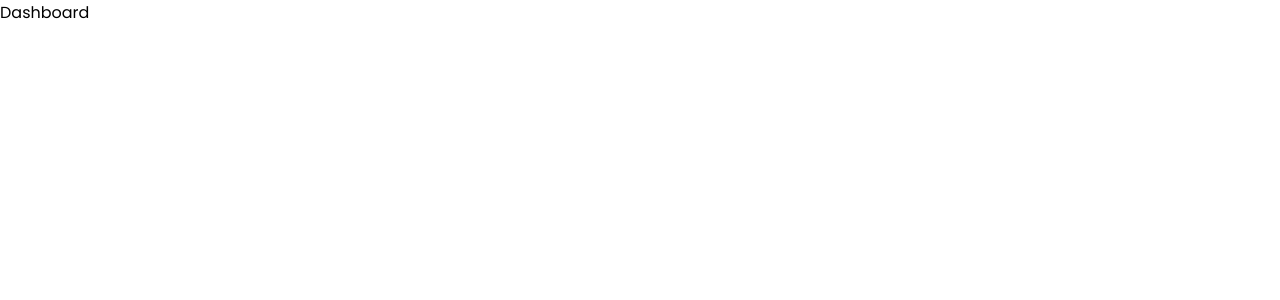
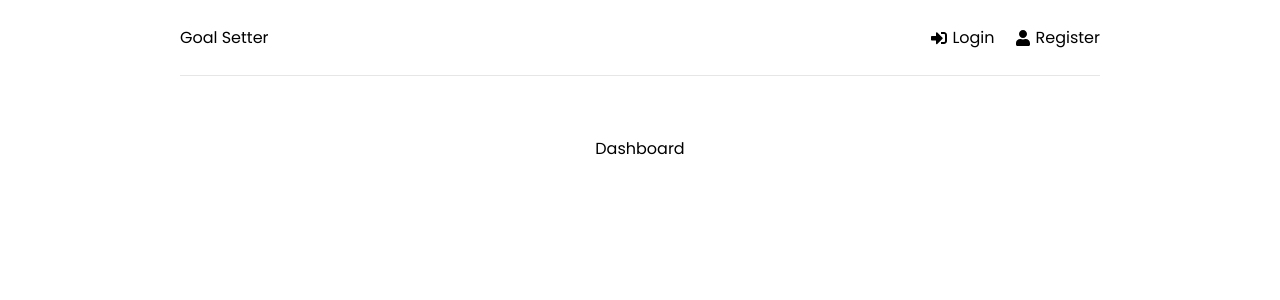
Before and after one commit to ramzibouzaiene/MERN-APP-Goals-Setter, a React (Create React App) app in the folder frontend/: page / in a window 1280 px wide. Shown: the top 300 px of the page. Built offline with nearby package versions, Linux system fonts and the light colour scheme.

Commit message:
setup header and navigation

```diff
--- a/frontend/package.json
+++ b/frontend/package.json
@@ -9,6 +9,7 @@
     "@testing-library/user-event": "^14.4.3",
     "react": "^18.2.0",
     "react-dom": "^18.2.0",
+    "react-icons": "^4.8.0",
     "react-redux": "^8.0.5",
     "react-router-dom": "^6.9.0",
     "react-scripts": "5.0.1",
--- a/frontend/src/App.js
+++ b/frontend/src/App.js
@@ -2,11 +2,13 @@
 import Dashboard from "./pages/Dashboard";
 import Login from "./pages/Login";
 import Register from "./pages/Register";
+import Header from "./components/Header";
 
 function App() {
   return (
     <Router>
-      <div>
+      <div className="container">
+        <Header />
         <Routes>
           <Route path="/" element={<Dashboard />} />
           <Route path="/login" element={<Login />} />
--- /dev/null
+++ b/frontend/src/components/Header.jsx
@@ -0,0 +1,26 @@
+import { FaSignInAlt, FaSignOutAlt, FaUser } from "react-icons/fa";
+import { Link } from "react-router-dom";
+
+function Header() {
+  return (
+    <header className="header">
+      <div className="log">
+        <Link to="/">Goal Setter</Link>
+      </div>
+      <ul>
+        <li>
+          <Link to="/login">
+            <FaSignInAlt /> Login
+          </Link>
+        </li>
+        <li>
+          <Link to="/login">
+            <FaUser /> Register
+          </Link>
+        </li>
+      </ul>
+    </header>
+  );
+}
+
+export default Header;
```
